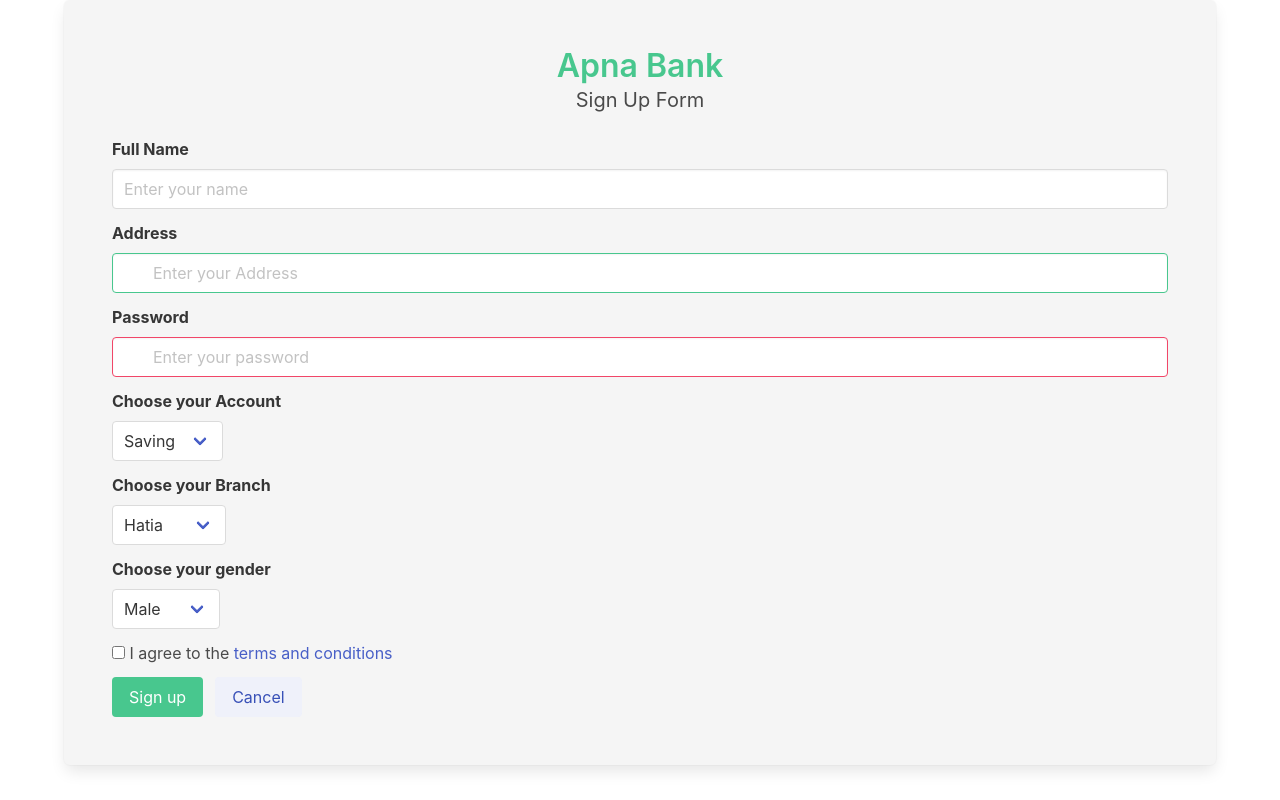
After one commit to Ravisxcr/Bank-Management, a Flask app: page /acc in a window 1280 px wide. The commit adds this page. Run offline with Flask 3, Linux system fonts and the light colour scheme.

Commit message:
Changes to be committed: 	modified:   main.py 	new file:   templates/accopen.html 	modified:   templates/userlogin.html

```diff
--- a/main.py
+++ b/main.py
@@ -32,11 +32,9 @@ def udashboard():
 def emplogin():
     return render_template('emplogin.html')
 
-@app.route('/acc', methods=['post'])
+@app.route('/acc')
 def accounts():
-    # data = request.args
-    data = request.form
-    return jsonify(data)
+    return render_template('accopen.html')
 
 @app.before_request
 def before_request():
--- /dev/null
+++ b/templates/accopen.html
@@ -0,0 +1,134 @@
+<!DOCTYPE html>
+<html lang="en">
+<head>
+	<link
+	rel="stylesheet" href=
+"static/styles/ext.css"
+	/>
+	<!-- <script src=
+"https://use.fontawesome.com/releases/v5.15.4/js/all.js">
+	</script> -->
+</head>
+<body>
+	<div class="container box p-6
+				has-background-light">
+	<h1 class="title has-text-centered
+				has-text-success">
+		Apna Bank
+	</h1>
+	<h2 class="subtitle has-text-centered">
+		Sign Up Form
+	</h2>
+	<form action="">
+		<div class="field">
+		<label class="label">Full Name</label>
+		<div class="control">
+			<input class="input" type="text"
+				placeholder="Enter your name" required/>
+		</div>
+		</div>
+
+		<div class="field">
+		<label class="label">Address</label>
+		<div class="control has-icons-left
+					has-icons-right">
+			<input
+			class="input is-success"
+			type="text"
+			placeholder="Enter your Address" required
+			/>
+			<span class="icon is-small is-left">
+			<i class="fas fa-user"></i>
+			</span>
+		</div>
+		</div>
+
+
+		<div class="field">
+		<label class="label">Password</label>
+		<div class="control has-icons-left
+					has-icons-right">
+			<input
+			class="input is-danger"
+			type="password"
+			placeholder="Enter your password" required
+			/>
+			<span class="icon is-small is-left">
+			<i class="fas fa-key"></i>
+			</span>
+		</div>
+		</div>
+
+		<div class="field">
+		<label class="label">
+			Choose your Account
+		</label>
+		<div class="control">
+			<div class="select">
+			<select name="acc_type">
+				<option>Saving</option>
+				<option>Deposit</option>
+			</select>
+			</div>
+		</div>
+		</div>
+
+        <div class="field">
+            <label class="label">
+                Choose your Branch
+            </label>
+            <div class="control">
+                <div class="select">
+                <select name="branch">
+                    <option>Hatia</option>
+                    <option>Mumbai</option>
+                    <option>Kolkata</option>
+                    <option>Delhi</option>
+                </select>
+                </div>
+            </div>
+            </div>
+
+            <div class="field">
+                <label class="label">
+                    Choose your gender
+                </label>
+                <div class="control">
+                    <div class="select">
+                    <select name="gender">
+                        <option>Male</option>
+                        <option>Female</option>
+                        <option>Other</option>
+                    </select>
+                    </div>
+                </div>
+                </div>
+
+		<div class="field">
+		<div class="control">
+			<label class="checkbox">
+			<input type="checkbox" />
+			I agree to the <a href="#">
+			terms and conditions
+			</a>
+			</label>
+		</div>
+		</div>
+
+
+		<div class="field is-grouped">
+		<div class="control">
+			<a href="{{url_for('userlogin')}}" class="button is-success">
+			Sign up
+            </a>
+		</div>
+		<div class="control">
+			<button class="button is-link is-light">
+			Cancel
+			</button>
+		</div>
+		</div>
+	</form>
+	</div>
+</body>
+</html>
--- a/templates/userlogin.html
+++ b/templates/userlogin.html
@@ -7,8 +7,6 @@
     <meta name="viewport" content="width=device-width, initial-scale=1">
     <title>Login - Free Bulma template</title>
     <link rel="stylesheet" href="static/styles/ext.css">
-    <!-- <link href="https://fonts.googleapis.com/css?family=Open+Sans:300,400,700" rel="stylesheet"> -->
-    <!-- Bulma Version 0.9.x-->
 </head>
 
 <body>
```
